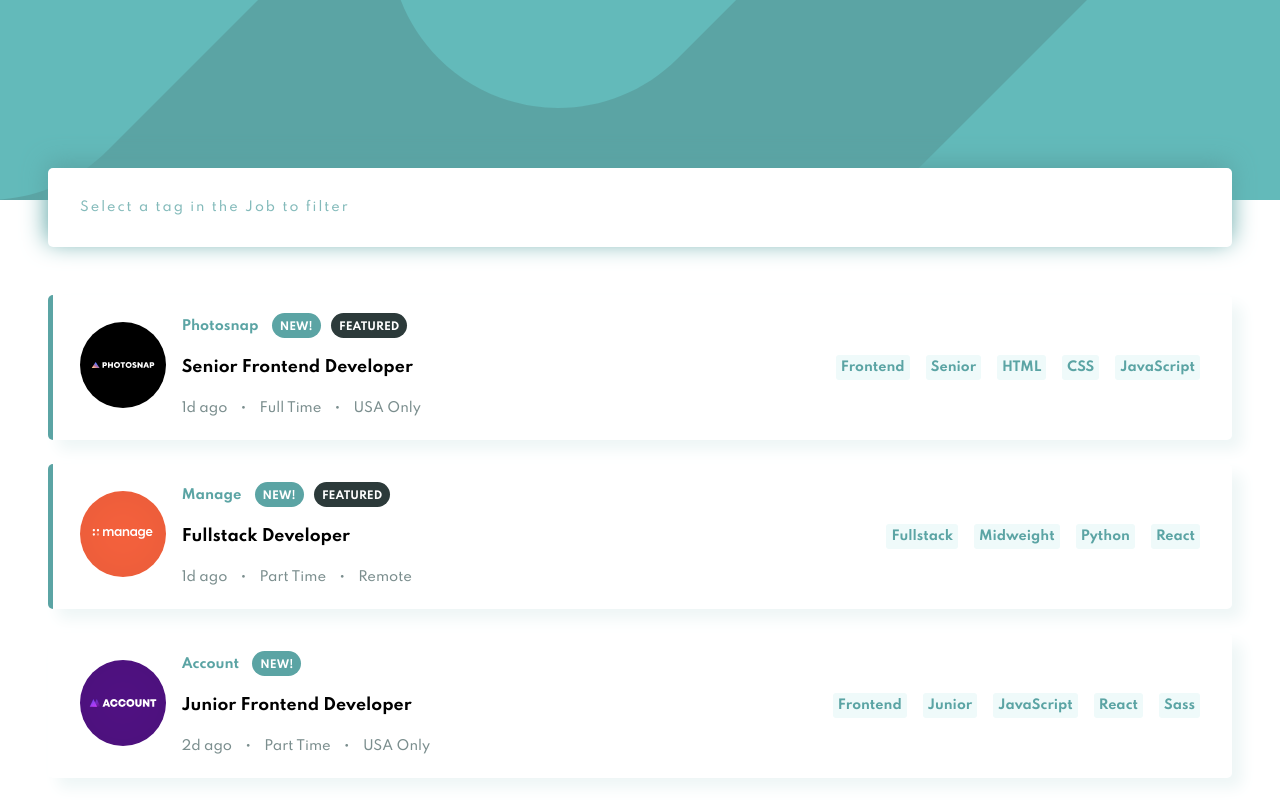
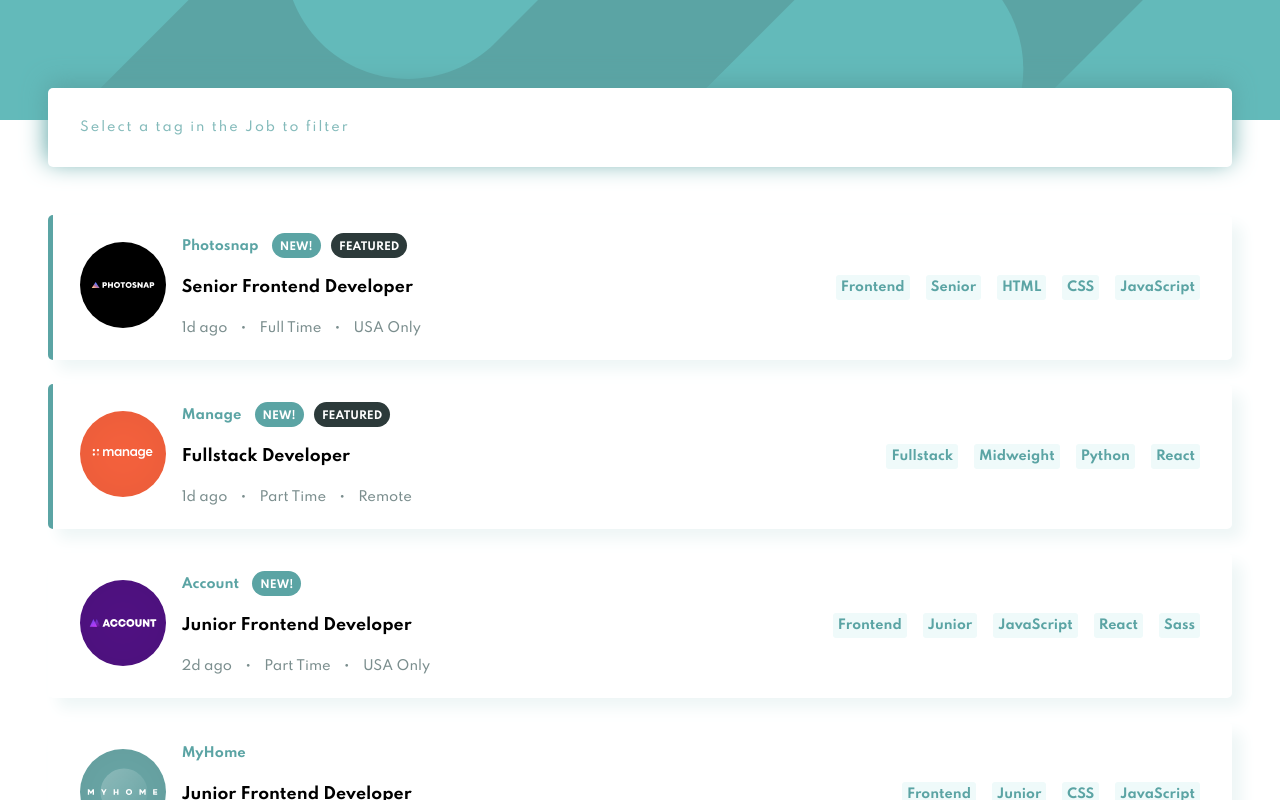
Before and after one commit to sivakumars/job-listings, a React (Create React App) app: page / in a window 1280 px wide. Shown: the top 800 px of the page. Built offline with nearby package versions, Linux system fonts and the light colour scheme.

Commit message:
Changing the height of the header

```diff
--- a/src/pages/header.scss
+++ b/src/pages/header.scss
@@ -5,5 +5,5 @@
 .App-header {
   background: url("../assets/images/bg-header-desktop.svg") no-repeat #5ba4a4;
   background-size: cover;
-  height: 25vh;
+  height: 15vh;
 }
```
